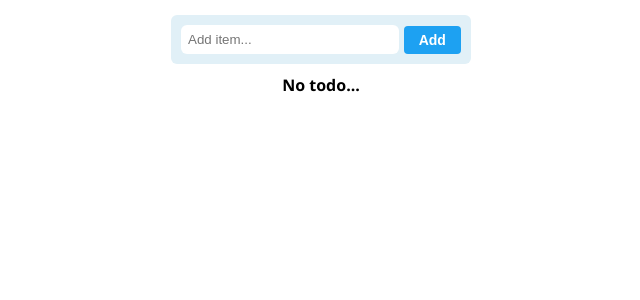
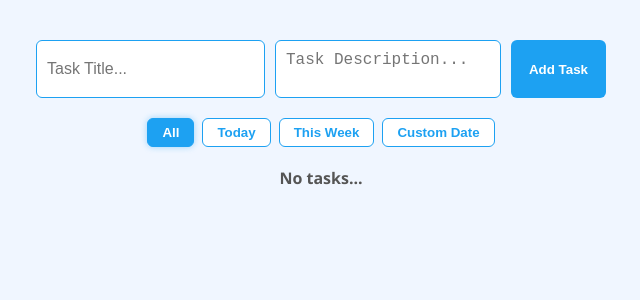
Before and after one commit to Axe-Pearl/Mini-Projects, a React (Create React App) app in the folder TODO-LIST/: page / in a window 1280 px wide. Shown: the top 300 px of the page, without its empty margins (319-959 px from the left). Built offline with nearby package versions, Linux system fonts and the light colour scheme.

Commit message:
Updated ToDo List

```diff
--- a/TODO-LIST/src/App.css
+++ b/TODO-LIST/src/App.css
@@ -1,121 +1,310 @@
-.home {
-  min-height: 100vh;
-  background-color: white;
+/* Reset and Base */
+*, *::after, *::before {
+  box-sizing: border-box;
+  margin: 0;
+  padding: 0;
 }
 
+body {
+  margin: 0;
+  font-family: 'Open Sans', sans-serif;
+  background-color: #f0f6ff; /* light blue background */
+  color: #222;
+}
+
+/* Container */
 .container {
+  max-width: 600px;
+  margin: 40px auto;
+  padding: 0 15px;
+}
+
+/* Form */
+.todo-form {
+  display: flex;
+  gap: 10px;
+  margin-bottom: 20px;
+  justify-content: center;
+  flex-wrap: wrap;
+}
+
+.todo-form input[type="text"],
+.todo-form textarea {
+  flex: 1;
+  padding: 10px;
+  border: 1px solid #1DA1F2;
+  border-radius: 6px;
+  font-size: 1rem;
+  outline: none;
+  transition: border 0.2s ease;
+}
+
+.todo-form input[type="text"]:focus,
+.todo-form textarea:focus {
+  border-color: #0d8ddb;
+  box-shadow: 0 0 0 3px rgba(29,161,242,0.2);
+}
+
+.todo-form textarea {
+  resize: none;
+  min-height: 40px;
+}
+
+.todo-form .btn-addTodo {
+  padding: 10px 18px;
+  background: #1DA1F2;
+  border: none;
+  border-radius: 6px;
+  color: white;
+  font-weight: 600;
+  cursor: pointer;
+  transition: background 0.2s ease, transform 0.1s ease;
+}
+
+.todo-form .btn-addTodo:hover {
+  background: #0d8ddb;
+}
+
+.todo-form .btn-addTodo:active {
+  transform: scale(0.95);
+}
+
+/* Filter Buttons */
+.filters {
+  display: flex;
+  justify-content: center;
+  align-items: center;
+  gap: 8px;
+  margin-bottom: 20px;
+  flex-wrap: wrap;
+}
+
+.filters button {
+  padding: 6px 14px;
+  background: #fff;
+  border: 1px solid #1DA1F2;
+  border-radius: 6px;
+  color: #1DA1F2;
+  font-weight: 600;
+  cursor: pointer;
+  transition: all 0.2s ease;
+}
+
+.filters button:hover {
+  background: #1DA1F2;
+  color: #fff;
+}
+
+.filters button.active {
+  background: #1DA1F2;
+  color: #fff;
+  box-shadow: 0 0 6px rgba(29,161,242,0.4);
+}
+
+/* Date input for custom filter */
+.filters input[type="date"] {
+  padding: 6px 10px;
+  border: 1px solid #1DA1F2;
+  border-radius: 6px;
+  font-size: 0.9rem;
+  cursor: pointer;
+  outline: none;
+  transition: border 0.2s ease;
+}
+
+.filters input[type="date"]:focus {
+  border-color: #0d8ddb;
+  box-shadow: 0 0 0 3px rgba(29,161,242,0.2);
+}
+
+/* Todo Card */
+.todo {
+  background: #fff;
+  border: 1px solid #d6e9ff;
+  border-radius: 8px;
+  padding: 15px;
+  margin-bottom: 15px;
+  box-shadow: 0 2px 6px rgba(0,0,0,0.05);
+  transition: transform 0.2s ease, box-shadow 0.2s ease;
+}
+
+.todo:hover {
+  transform: translateY(-2px);
+  box-shadow: 0 4px 12px rgba(0,0,0,0.08);
+}
+
+/* Completed Task */
+.todo.completed h3,
+.todo.completed .desc {
+  text-decoration: line-through;
+  color: #777;
+}
+
+/* Task Layout */
+.task-main {
+  display: flex;
+  justify-content: space-between;
+  align-items: flex-start;
+}
+
+/* Todo Title */
+.todo h3 {
+  font-size: 1.1rem;
+  color: #1DA1F2;
+  margin-bottom: 6px;
+}
+
+/* Task Description */
+.todo .desc {
+  font-size: 0.9rem;
+  color: #444;
+  background: #f7fbff;
+  border-left: 3px solid #1DA1F2;
+  padding: 6px 10px;
+  border-radius: 4px;
+  margin-bottom: 10px;
+  line-height: 1.4;
+}
+
+/* Timestamp */
+.todo small {
+  display: block;
+  font-size: 0.8rem;
+  color: #777;
+  margin-bottom: 6px;
+}
+
+/* Task Actions (right side buttons) */
+.task-actions {
+  display: flex;
+  gap: 12px;
+  align-items: center;
+  font-size: 1.2rem;
+}
+
+/* Tick (Complete) */
+.task-actions .tick {
+  color: green;
+  font-size: 1.3rem;
+  cursor: pointer;
+  transition: transform 0.2s ease;
+}
+
+.task-actions .tick:hover {
+  transform: scale(1.2);
+}
+
+/* Edit button */
+.task-actions .edit {
+  cursor: pointer;
+  font-size: 1.2rem;
+  color: #f39c12;
+  transition: transform 0.2s ease;
+}
+
+.task-actions .edit:hover {
+  transform: scale(1.2);
+}
+
+/* Remove button */
+.task-actions .remove {
+  width: 18px;
+  height: 18px;
+  border: 2px solid #e63946;
+  border-radius: 50%;
+  position: relative;
+  cursor: pointer;
+  transition: transform 0.2s ease;
+}
+
+.task-actions .remove:hover {
+  transform: scale(1.2);
+}
+
+.task-actions .remove::before,
+.task-actions .remove::after {
+  content: "";
+  position: absolute;
+  top: 50%;
+  left: 50%;
+  width: 10px;
+  height: 2px;
+  background: #e63946;
+  transform: translate(-50%, -50%) rotate(45deg);
+}
+
+.task-actions .remove::after {
+  transform: translate(-50%, -50%) rotate(-45deg);
+}
+
+/* Edit Mode */
+.edit-mode {
   display: flex;
   flex-direction: column;
-  align-items: center;
-  justify-content: center;
-  text-align: center;
-  padding: 15px;
-}
-
-.todo-form {
-  display: flex;
-  align-items: center;
-  justify-content: space-between;
-  width: 300px;
-  padding: 10px;
-  background-color: #E1F0F7;
-  border-radius: 6px;
-  gap: 5px;
-}
-
-input{
-  padding: 7px;
-  width: 98%;
-  border: none;
-  border-radius: 6px;
-  outline: none;
-}
-input:focus{
-  box-shadow: 0 0 0 2px #2cb0ee;
-}
-.btn-addTodo{
-  padding: 6px;
-  border: none;
-  border-radius: 4px;
-  outline: none;
-  background-color: #1DA1F2;
-  cursor: pointer;
-  color: white;
-  font-weight: 700;
-  font-size: 14px;
-  width: 70px;
-}
-
-.todo {
-  width: 300px;
-  padding: 10px;
-  background-color: #E1F0F7;
-  border-radius: 6px;
-  margin-top: 10px;
-  display: flex;
-  align-items: center;
-  justify-content: space-between;
-}
-
-.text {
-  font-size: 16px;
-  font-weight: 700;
-  margin-right: auto;
-  overflow: hidden;
-  overflow-wrap: break-word;
-}
-
-.utils{
-  display: flex;
-  align-items: center;
   gap: 8px;
 }
 
-.go-up {
-  width: 0;
-  height: 0;
-  border-left: 6px solid transparent;
-  border-right: 6px solid transparent;
-  border-bottom: 6px solid #1DA1F2;
-  cursor: pointer;
+.edit-mode input,
+.edit-mode textarea {
+  width: 100%;
+  padding: 8px 10px;
+  border: 1px solid #1DA1F2;
+  border-radius: 6px;
+  font-size: 0.95rem;
+  outline: none;
 }
 
-.go-down{
-  width: 0;
-  height: 0;
-  border-left: 6px solid transparent;
-  border-right: 6px solid transparent;
-  border-top: 6px solid #1DA1F2;
-  cursor: pointer;
+.edit-mode input:focus,
+.edit-mode textarea:focus {
+  border-color: #0d8ddb;
+  box-shadow: 0 0 0 3px rgba(29,161,242,0.2);
 }
 
-.remove{
-  position: relative;
-  width: 20px;
-  height: 20px;
-  cursor: pointer;
+.edit-mode textarea {
+  min-height: 60px;
+  resize: vertical;
 }
 
-.remove::after {
-  position: absolute;
-  content:'';
-  width: 100%;
-  height: 2px;
-  background-color: black;
-  top:0;
-  left:0;
-  border-radius: 999px;
-  transform: translateY(10px) rotate(-45deg);
+.edit-actions {
+  display: flex;
+  gap: 10px;
 }
 
-.remove::before {
-  position: absolute;
-  content:'';
-  width: 100%;
-  height: 2px;
-  background-color: black;
-  top:100%;
-  left:0;
-  border-radius: 999px;
-  transform: translateY(-10px) rotate(45deg);
+.edit-actions button {
+  padding: 8px 12px;
+  border: none;
+  border-radius: 6px;
+  background: #1DA1F2;
+  color: #fff;
+  font-size: 0.9rem;
+  font-weight: 600;
+  cursor: pointer;
+  transition: background 0.2s ease, transform 0.1s ease;
 }
+
+.edit-actions button:hover {
+  background: #0d8ddb;
+}
+
+.edit-actions button:active {
+  transform: scale(0.96);
+}
+
+.edit-actions button:last-child {
+  background: #ccc;
+  color: #333;
+}
+
+.edit-actions button:last-child:hover {
+  background: #999;
+  color: #fff;
+}
+
+/* No tasks text */
+.no-tasks {
+  text-align: center;
+  margin-top: 20px;
+  font-weight: bold;
+  font-size: 1rem;
+  color: #555;
+}
--- a/TODO-LIST/src/pages/Home.jsx
+++ b/TODO-LIST/src/pages/Home.jsx
@@ -1,75 +1,183 @@
-import React,{useState,useEffect} from 'react'
-import {nanoid} from 'nanoid'
-import Todo from '../components/Todo'
+import React, { useState, useEffect } from "react";
+import { nanoid } from "nanoid";
+import Todo from "../components/Todo";
 
 const getTodos = () => {
-    let todos = localStorage.getItem('todos')
+  let todos = localStorage.getItem("todos");
   if (todos) {
-        return JSON.parse(todos)
+    return JSON.parse(todos);
   }
-    return []
-}
+  return [];
+};
 
 const Home = () => {
-    const [todos, setTodos] = useState(getTodos())
-    const [todo, setTodo] = useState('')
+  const [todos, setTodos] = useState(getTodos());
+  const [title, setTitle] = useState("");
+  const [desc, setDesc] = useState("");
+  const [filter, setFilter] = useState("all");
+  const [customDate, setCustomDate] = useState("");
 
   const addTodo = (e) => {
-        e.preventDefault()
-        if (todo && todos.findIndex(t => t.text === todo) === -1) {
-            setTodos(prev => [...prev, {id:nanoid(),text:todo}])
-            setTodo('')
+    e.preventDefault();
+    if (title && todos.findIndex((t) => t.title === title) === -1) {
+      setTodos((prev) => [
+        ...prev,
+        {
+          id: nanoid(),
+          title,
+          desc,
+          createdAt: new Date().toISOString(),
+          completed: false,
+        },
+      ]);
+      setTitle("");
+      setDesc("");
     }
-    }
+  };
 
   const deleteTodo = (id) => {
-        setTodos(prev => prev.filter(t => t.id !== id))
-    }
+    setTodos((prev) => prev.filter((t) => t.id !== id));
+  };
+
+  const editTodo = (id, newTitle, newDesc) => {
+    setTodos((prev) =>
+      prev.map((t) =>
+        t.id === id ? { ...t, title: newTitle, desc: newDesc } : t
+      )
+    );
+  };
+
+  const toggleComplete = (id) => {
+    setTodos((prev) =>
+      prev.map((t) =>
+        t.id === id ? { ...t, completed: !t.completed } : t
+      )
+    );
+  };
 
   const moveUp = (id) => {
-        let index = todos.findIndex(t => t.id === id)
+    let index = todos.findIndex((t) => t.id === id);
     if (index > 0) {
-            let temp = todos[index]
-            todos[index] = todos[index - 1]
-            todos[index - 1] = temp
-            setTodos([...todos])
+      let temp = todos[index];
+      todos[index] = todos[index - 1];
+      todos[index - 1] = temp;
+      setTodos([...todos]);
     }
-    }
+  };
 
   const moveDown = (id) => {
-        let index = todos.findIndex(t => t.id === id)
+    let index = todos.findIndex((t) => t.id === id);
     if (index < todos.length - 1) {
-            let temp = todos[index]
-            todos[index] = todos[index + 1]
-            todos[index + 1] = temp
-            setTodos([...todos])
+      let temp = todos[index];
+      todos[index] = todos[index + 1];
+      todos[index + 1] = temp;
+      setTodos([...todos]);
     }
+  };
+
+  // Filtering
+  const filteredTodos = todos.filter((t) => {
+    if (!t.createdAt) return true;
+    const now = new Date();
+    const created = new Date(t.createdAt);
+
+    if (filter === "today") {
+      return created.toDateString() === now.toDateString();
     }
+    if (filter === "week") {
+      const oneWeekAgo = new Date();
+      oneWeekAgo.setDate(now.getDate() - 7);
+      return created >= oneWeekAgo;
+    }
+    if (filter === "custom" && customDate) {
+      return created.toDateString() === new Date(customDate).toDateString();
+    }
+    return true;
+  });
+
   useEffect(() => {
-        localStorage.setItem('todos', JSON.stringify(todos))
-    },[todos])
+    localStorage.setItem("todos", JSON.stringify(todos));
+  }, [todos]);
 
   return (
-    <div className='home'>
-      <div className='container'>
-          <form className='todo-form' onSubmit={addTodo}>
-            <input type="text" placeholder='Add item...' value={todo} onChange={(e) => setTodo(e.target.value)}/>
-            <input type='button' onClick={addTodo} className='btn-addTodo' value='Add' />
+    <div className="home">
+      <div className="container">
+        {/* Add Todo */}
+        <form className="todo-form" onSubmit={addTodo}>
+          <input
+            type="text"
+            placeholder="Task Title..."
+            value={title}
+            onChange={(e) => setTitle(e.target.value)}
+          />
+          <textarea
+            placeholder="Task Description..."
+            value={desc}
+            onChange={(e) => setDesc(e.target.value)}
+          />
+          <button type="submit" className="btn-addTodo">
+            Add Task
+          </button>
         </form>
-          {
-                todos.length? (
-            <div className='todo-list'>
-                {
-                    todos.map((todo,index) => {
-                        return <Todo key={todo.id} todo={todo} deleteTodo={deleteTodo} moveUp={moveUp} moveDown = {moveDown} total = {todos.length} index={index}/>
-                    })
-                }
-            </div> ) : <p style={{textAlign:'center', marginTop:'10px', fontWeight:'bold'}}>No todo...</p>
 
-          }
+        {/* Filter Buttons */}
+        <div className="filters">
+          <button
+            className={filter === "all" ? "active" : ""}
+            onClick={() => setFilter("all")}
+          >
+            All
+          </button>
+          <button
+            className={filter === "today" ? "active" : ""}
+            onClick={() => setFilter("today")}
+          >
+            Today
+          </button>
+          <button
+            className={filter === "week" ? "active" : ""}
+            onClick={() => setFilter("week")}
+          >
+            This Week
+          </button>
+          <button
+            className={filter === "custom" ? "active" : ""}
+            onClick={() => setFilter("custom")}
+          >
+            Custom Date
+          </button>
+          {filter === "custom" && (
+            <input
+              type="date"
+              value={customDate}
+              onChange={(e) => setCustomDate(e.target.value)}
+            />
+          )}
+        </div>
+
+        {/* Todo List */}
+        {filteredTodos.length ? (
+          <div className="todo-list">
+            {filteredTodos.map((todo, index) => (
+              <Todo
+                key={todo.id}
+                todo={todo}
+                deleteTodo={deleteTodo}
+                editTodo={editTodo}
+                toggleComplete={toggleComplete}
+                moveUp={moveUp}
+                moveDown={moveDown}
+                total={filteredTodos.length}
+                index={index}
+              />
+            ))}
+          </div>
+        ) : (
+          <p className="no-tasks">No tasks...</p>
+        )}
       </div>
     </div>
-  )
-}
+  );
+};
 
-export default Home
+export default Home;
```
Also changed, not shown: TODO-LIST/src/components/Todo.jsx (+60 -11 lines). Lines whose indentation alone changed are shown as unchanged.
